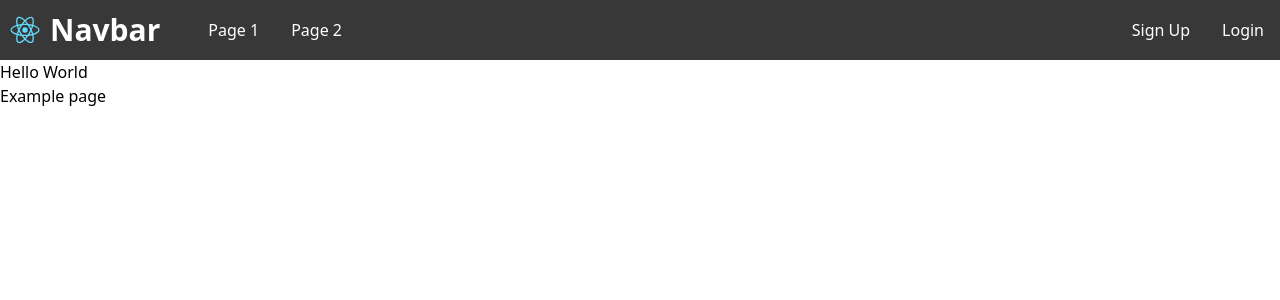
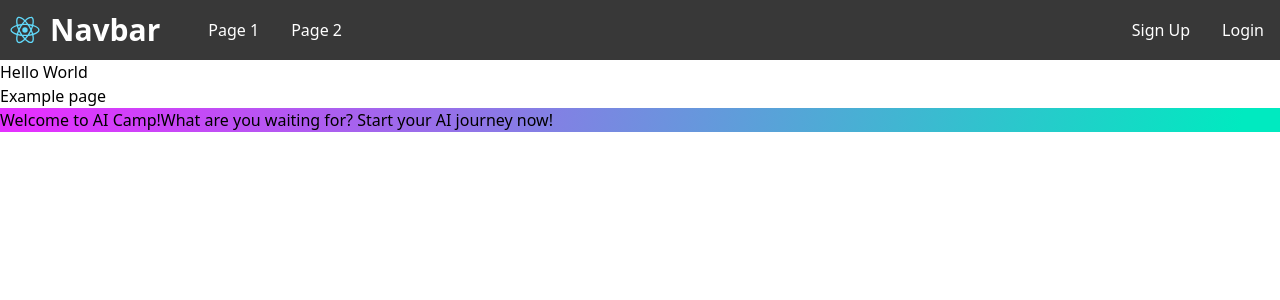
Before and after one commit to organization-x/hippo2-frontend, a React (Create React App) app: page /example in a window 1280 px wide. Shown: the top 300 px of the page. Built offline with nearby package versions, Linux system fonts and the light colour scheme.

Commit message:
Setup Gradient, Place Text
Got the gradient set up, and the text put in place. Need to adjust css so that text is formatted correctly

```diff
--- a/src/App.js
+++ b/src/App.js
@@ -4,6 +4,7 @@ import {
 import Navbar from './components/navbar/navbar';
 import Home from './pages/home';
 import Example from './pages/example';
+import Banner from './components/banner/banner';
 
 import './App.css';
 
@@ -15,6 +16,7 @@ function App() {
 				<Route path='/' element={<Home />}></Route>
 				<Route path='/example' element={<Example />}></Route>
 			</Routes>
+			<Banner />
 		</BrowserRouter>
 	);
 }
--- /dev/null
+++ b/src/components/banner/banner.css
@@ -0,0 +1,14 @@
+/* flex all elements horizontally */
+.banner {
+	display: flex;
+	justify-content: flex-start;
+	align-items: center;
+	flex-grow: 0;
+	flex-shrink: 0;
+    background: linear-gradient(101.02deg, #E431FF 2.58%, #00EAC0 96.92%);
+}
+
+/* Center align text and set font size*/
+.top-text {
+    text-align: center;
+}
--- /dev/null
+++ b/src/components/banner/banner.js
@@ -0,0 +1,13 @@
+import React from 'react';
+import './banner.css';
+
+function Banner() {
+    return (
+        <div className="banner">
+            <h1 className='top-text'>Welcome to AI Camp!</h1>
+            <h1 className='bottom-text'>What are you waiting for? Start your AI journey now!</h1>
+        </div>
+    );
+}
+
+export default Banner;
```
